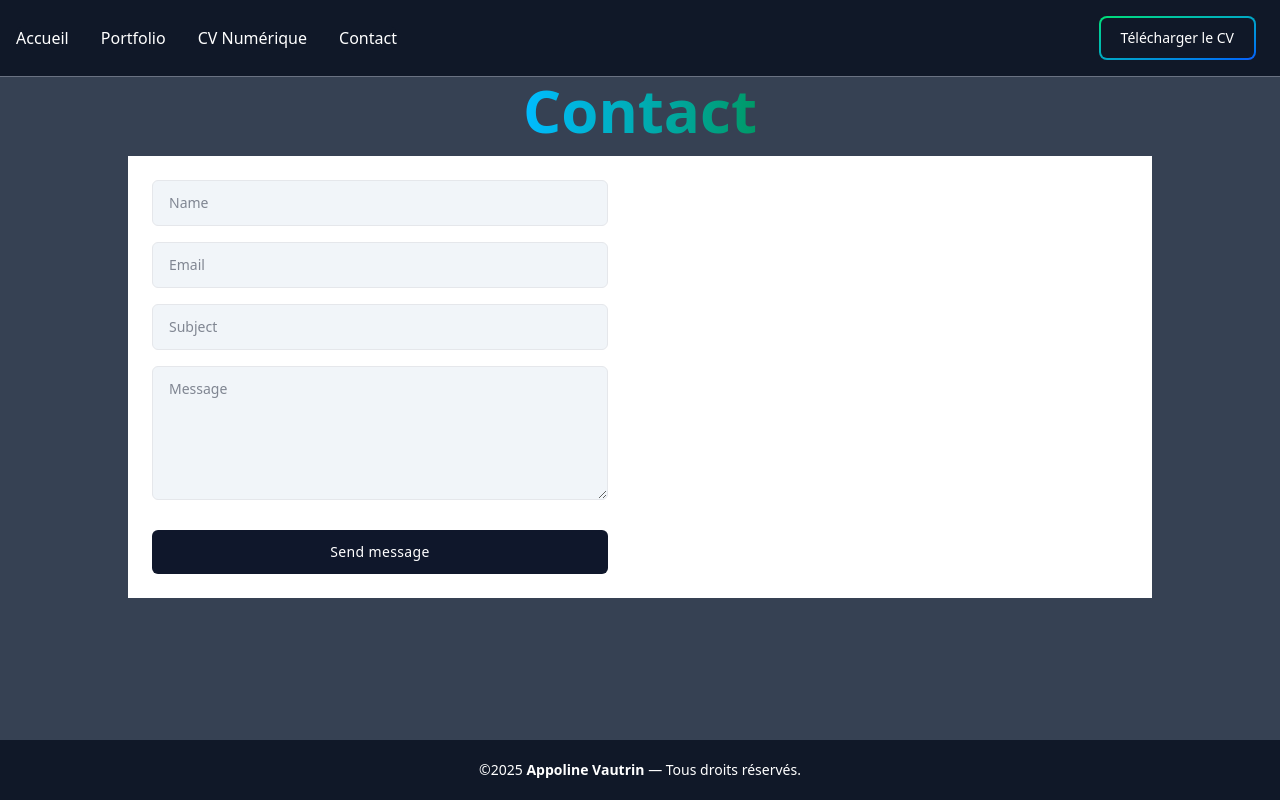
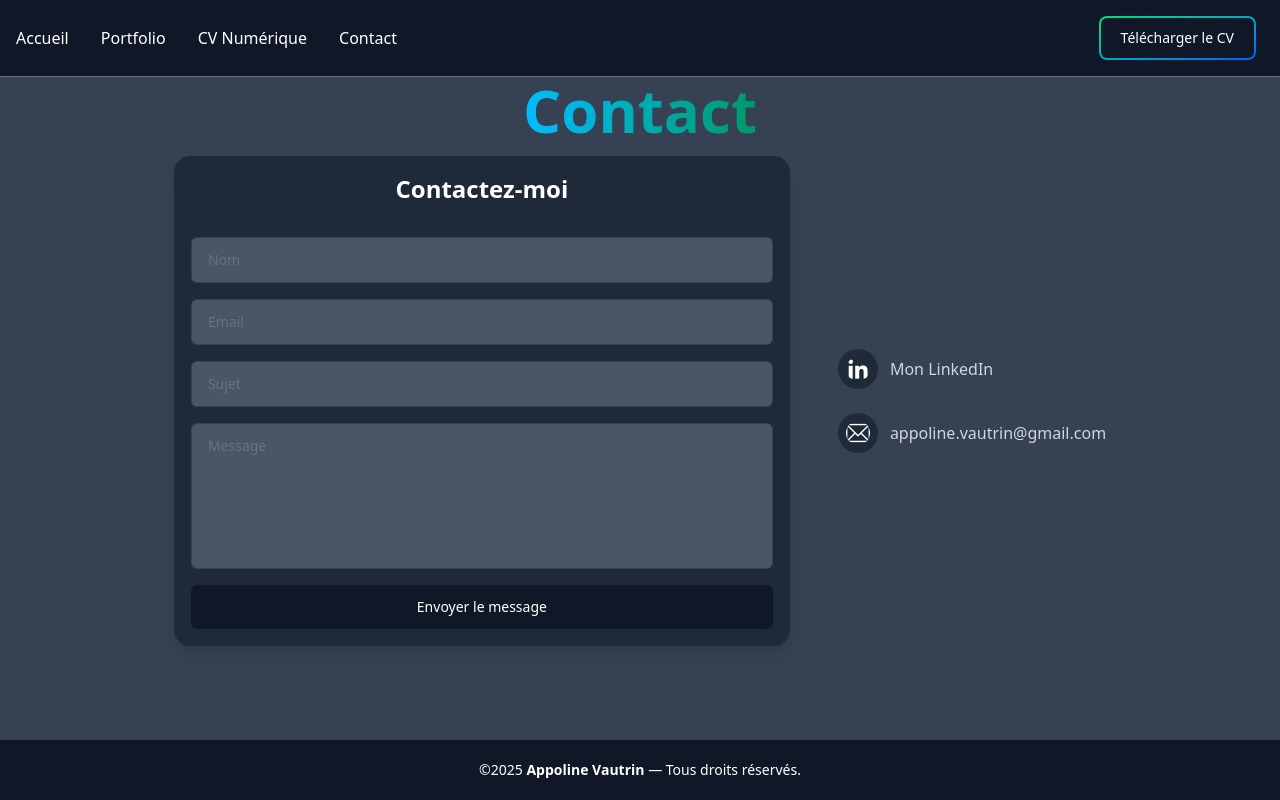
Before and after one commit to Haiku-na/Portfolio, a React (Vite) app: page /contact in a window 1280 px wide. Built offline with nearby package versions, Linux system fonts and the light colour scheme.

Commit message:
update contact

```diff
--- a/src/components/Contact/Contact.jsx
+++ /dev/null
@@ -1,41 +0,0 @@
-import React, { useState } from "react";
-
-export default function Contact() {
-  const [formData, setFormData] = useState({
-    name: "",
-    email: "",
-    message: ""
-  });
-
-  const handleChange = (event) => {
-    const { name, value } = event.target;
-    setFormData((prevData) => ({
-      ...prevData,
-      [name]: value
-    }));
-  };
-
-  const handleSubmit = (event) => {
-    event.preventDefault();
-    console.log("Form submitted:", formData);
-
-  };
-
-  return (
-    <div className="content-center grid lg:grid-cols-2 items-center gap-16 p-6 mx-auto max-w-5xl max-lg:max-w-2xl bg-white">
-
-      <form className=" lg:ml-auto space-y-4">
-        <input type='text' placeholder='Name'
-          className="w-full rounded-md py-3 px-4 bg-slate-100 text-slate-900 text-sm border border-gray-200 focus:border-slate-900 outline-none focus:bg-transparent" />
-        <input type='email' placeholder='Email'
-          className="w-full rounded-md py-3 px-4 bg-slate-100 text-slate-900 text-sm border border-gray-200 focus:border-slate-900 outline-none focus:bg-transparent" />
-        <input type='text' placeholder='Subject'
-          className="w-full rounded-md py-3 px-4 bg-slate-100 text-slate-900 text-sm border border-gray-200 focus:border-slate-900 outline-none focus:bg-transparent" />
-        <textarea placeholder='Message' rows="6"
-          className="w-full rounded-md px-4 bg-slate-100 text-slate-900 text-sm pt-3 border border-gray-200 focus:border-slate-900 outline-none focus:bg-transparent"></textarea>
-        <button type='button'
-          className="text-white bg-slate-900 hover:bg-slate-800 tracking-wide rounded-md text-sm font-medium px-4 py-3 w-full cursor-pointer !mt-2 border-0">Send message</button>
-      </form>
-    </div>
-  );
-}
--- /dev/null
+++ b/src/pages/Contact.jsx
@@ -0,0 +1,52 @@
+import React, { useState } from "react";
+
+export default function Contact() {
+  const [formData, setFormData] = useState({
+    name: "",
+    email: "",
+    subject: "",
+    message: "",
+  });
+
+  const handleChange = (event) => {
+    const { name, value } = event.target;
+    setFormData((prevData) => ({
+      ...prevData,
+      [name]: value,
+    }));
+  };
+
+  const handleSubmit = (event) => {
+    event.preventDefault();
+    console.log("Form submitted:", formData);
+  };
+
+  return (
+    <div className="text-white flex flex-col md:flex-row justify-center items-center w-full h-full text-white px-6">
+      <form onSubmit={handleSubmit} className="flex flex-col gap-4 w-1/2 bg-gray-800 shadow-lg rounded-2xl p-4 border border-gray-800" >
+        <h2 className="text-2xl font-semibold text-center mb-4">
+          Contactez-moi
+        </h2>
+
+        <input type="text" name="name" placeholder="Nom" value={formData.name} onChange={handleChange} className="w-full rounded-md py-3 px-4 bg-gray-600 text-white text-sm border border-gray-700 focus:border-gray-400 outline-none placeholder-gray-500 transition"/>
+        <input type="email" name="email" placeholder="Email" value={formData.email} onChange={handleChange} className="w-full rounded-md py-3 px-4 bg-gray-600 text-white text-sm border border-gray-700 focus:border-gray-400 outline-none placeholder-gray-500 transition" />
+        <input type="text" name="subject" placeholder="Sujet" value={formData.subject} onChange={handleChange} className="w-full rounded-md py-3 px-4 bg-gray-600 text-white text-sm border border-gray-700 focus:border-gray-400 outline-none placeholder-gray-500 transition"/>
+        <textarea name="message" placeholder="Message" rows="6" value={formData.message} onChange={handleChange} className="w-full rounded-md px-4 py-3 bg-gray-600 text-gray-200 text-sm border border-gray-700 focus:border-gray-400 outline-none resize-none placeholder-gray-500 transition"></textarea>
+        <button type="submit" className="text-white bg-gray-900 hover:bg-gray-800 rounded-md text-sm font-medium px-4 py-3 w-full transition" >
+          Envoyer le message
+        </button>
+      </form>
+
+      <div className="flex flex-col items-center md:items-start gap-6 mt-10 md:mt-0 md:ml-12">
+        <a href="https://www.linkedin.com/in/appoline-vautrin" target="_blank" rel="noopener noreferrer" className="flex items-center gap-3 text-gray-300 hover:text-gray-100 transition" >
+          <img src="/contact/linkedin.png" alt="linkedin" className="w-10 h-10 p-2 bg-gray-800 rounded-full hover:bg-gray-600 transition" />
+          <span className="font-medium">Mon LinkedIn</span>
+        </a>
+        <div className="flex items-center gap-3 text-gray-300">
+          <img src="/contact/email.png" alt="mail" className="w-10 h-10 p-2 bg-gray-800 rounded-full transition" />
+          <span className="font-medium">appoline.vautrin@gmail.com</span>
+        </div>
+      </div>
+    </div>
+  );
+}
--- a/src/pages/Home.jsx
+++ b/src/pages/Home.jsx
@@ -5,16 +5,16 @@ import React from "react";
 export default function Home() {
   return (
     <div className="">
-      <section className="flex flex-col items-center content-center  h-full bg-white dark:bg-gray-800  w-full">
+      <section className="flex flex-col items-center content-center  h-full bg-gray-800  w-full">
         <div className=" px-4 text-center py-16">
-          <h1 className="mb-4 text-4xl font-extrabold tracking-tight leading-none text-gray-900 md:text-5xl lg:text-6xl dark:text-white">
+          <h1 className="mb-4 text-4xl font-extrabold tracking-tight leading-none md:text-5xl lg:text-6xl text-white">
             Bienvenue !
             </h1>
-          <p className="mb-8 text-lg font-normal text-gray-500 lg:text-xl sm:px-16 lg:px-48 dark:text-gray-400">
+          <p className="mb-8 text-lg font-normal lg:text-xl sm:px-16 lg:px-48 text-gray-400">
             Je suis Appoline Vautrin et je vous présente mon portfolio!
             </p>
           <div className="flex flex-col space-y-4 sm:flex-row sm:justify-center sm:space-y-0">
-            <a href="https://github.com/Haiku-na" target="_blank" className="inline-flex justify-center items-center py-3 px-5 text-base font-medium text-center text-white rounded-lg bg-blue-700 hover:bg-blue-800 focus:ring-4 focus:ring-blue-300 dark:focus:ring-blue-900">
+            <a href="https://github.com/Haiku-na" target="_blank" className="inline-flex justify-center items-center py-3 px-5 text-base font-medium text-center text-white rounded-lg bg-blue-700 hover:bg-blue-800 focus:ring-4 focus:ring-blue-800">
               Mon github
               <svg className="w-3.5 h-3.5 ms-2 rtl:rotate-180" aria-hidden="true" xmlns="http://www.w3.org/2000/svg" fill="none" viewBox="0 0 14 10">
                 <path stroke="currentColor" strokeLinecap="round" strokeLinejoin="round" strokeWidth="2" d="M1 5h12m0 0L9 1m4 4L9 9" />
--- a/src/routes/Router.jsx
+++ b/src/routes/Router.jsx
@@ -3,7 +3,7 @@ import React from "react";
 
 import Home from "../pages/Home";
 import NotFound from "../components/NotFound/NotFound";
-import Contact from "../components/Contact/Contact";
+import Contact from "../pages/Contact";
 import Projets from "../pages/portfolio/Projets";
 import Experience_Pro from "../pages/portfolio/Expepro";
 import Competences from "../pages/portfolio/Competences";
```
Also changed, not shown: public/contact/email.png (added), public/contact/linkedin.png (added).
